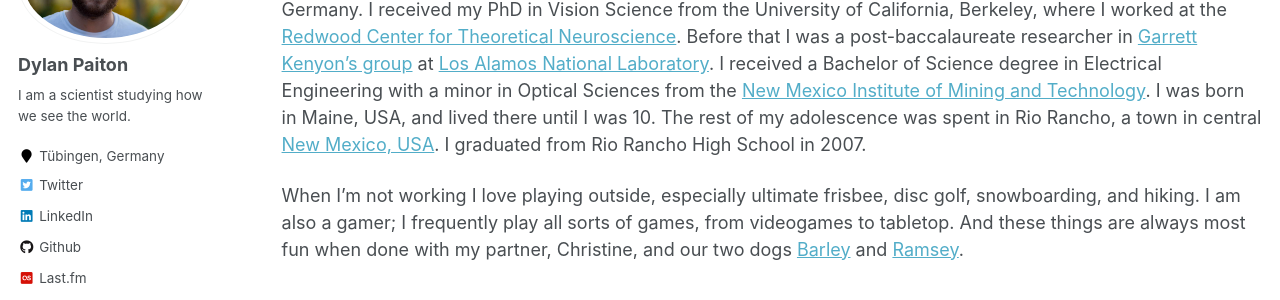
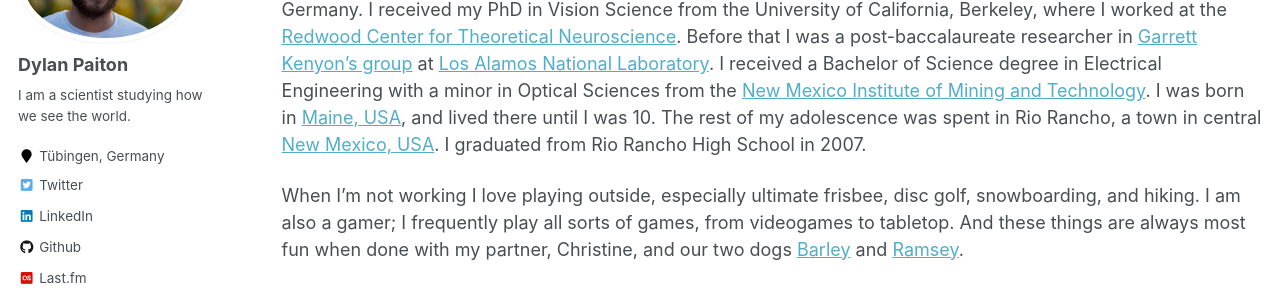
Before and after one commit to dpaiton/dpaiton.github.io, a Jekyll site: the page built from _pages/bio.md, in a window 1280 px wide and 972 px high. Shown: the part 195-495 px from the top of the window. Built offline with Jekyll 4.4.1, drawn with Linux system fonts in a browser that asks for light colours; part of the change alters nothing that is shown.

Commit message:
adds main video link

```diff
--- a/_pages/bio.md
+++ b/_pages/bio.md
@@ -16,7 +16,7 @@ Before that I was a post-baccalaureate researcher in
 [Los Alamos National Laboratory](https://youtu.be/55hlnlVuTpk). I received a Bachelor of Science
 degree in Electrical Engineering with a minor in Optical Sciences from the
 [New Mexico Institute of Mining and Technology](https://www.nmt.edu/academics/eleceng/). I was born
-in Maine, USA, and lived there until I was 10. The rest of my adolescence was spent in
+in [Maine, USA](https://youtu.be/witphg3HUlE), and lived there until I was 10. The rest of my adolescence was spent in
 Rio Rancho, a town in central [New Mexico, USA](https://explorepartsunknown.com/destination/new-mexico/).
 I graduated from Rio Rancho High School in 2007.
 
```
